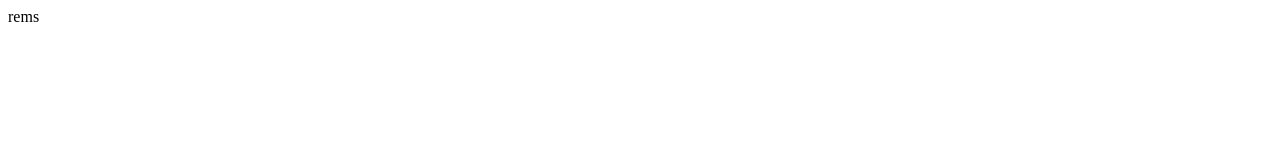
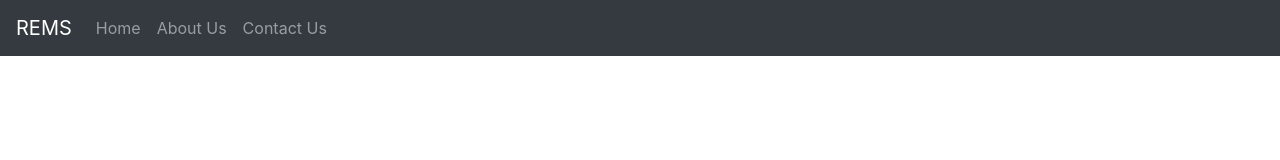
Before and after one commit to mariyam-Shaikh/Hack-JMI, a plain HTML site: page index.html in a window 1280 px wide. Drawn offline with nearby package versions, Linux system fonts and the light colour scheme.

Commit message:
Update index.html

```diff
--- a/index.html
+++ b/index.html
@@ -5,8 +5,43 @@
     <meta http-equiv="X-UA-Compatible" content="IE=edge">
     <meta name="viewport" content="width=device-width, initial-scale=1.0">
     <title>Index</title>
+    <link rel="stylesheet" href="https://cdn.jsdelivr.net/npm/bootstrap@4.0.0/dist/css/bootstrap.min.css" integrity="sha384-Gn5384xqQ1aoWXA+058RXPxPg6fy4IWvTNh0E263XmFcJlSAwiGgFAW/dAiS6JXm" crossorigin="anonymous">
+    <!-- <style>
+        .navbar{
+            background-color: black;
+            margin:-10px -10px -15px -10px;
+            padding:19px 0px 0px 0px;
+            height:100px;
+        }
+        .navbar ul{
+            overflow: auto;
+        }
+        .navbar li{
+            color:rgb(255, 255, 255);
+            float:left;
+            margin:10px 10px;
+            padding:10px 10px;
+            list-style: none;
+        }
+        .navbar li a{
+            text-decoration: none;
+            color:white;
+        }
+        .navbar li a:hover{
+            color:greenyellow;
+        }
+    </style> -->
 </head>
 <body>
-    rems
+    <header>
+        <nav class="navbar navbar-expand-lg bg-dark navbar-dark">
+            <a class="navbar-brand" href="">REMS</a>
+            <ul class="navbar-nav ms-left">
+                <li  class="nav-item"><a class="nav-link" href="#"> Home</a></li>
+                <li class="nav-item"><a class="nav-link" href="https://google.com"> About Us</a> </li>
+                <li class="nav-item"><a class="nav-link"  href="#"> Contact Us</a> </li>
+            </ul>
+        </nav>
+    </header>
 </body>
 </html>
```
